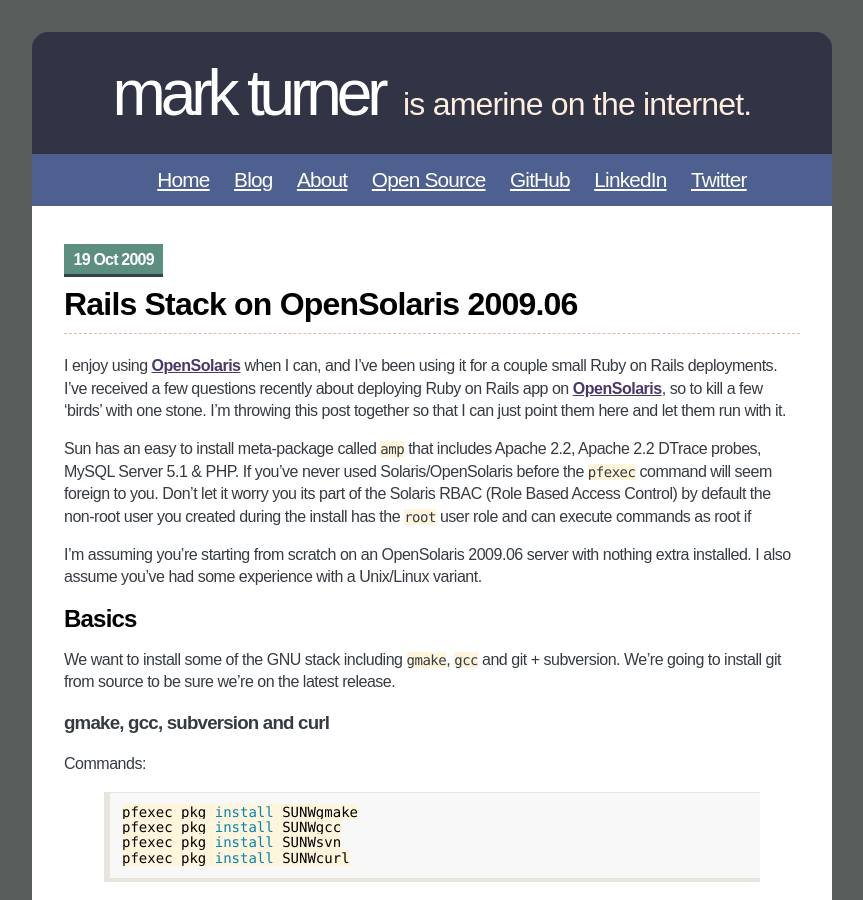
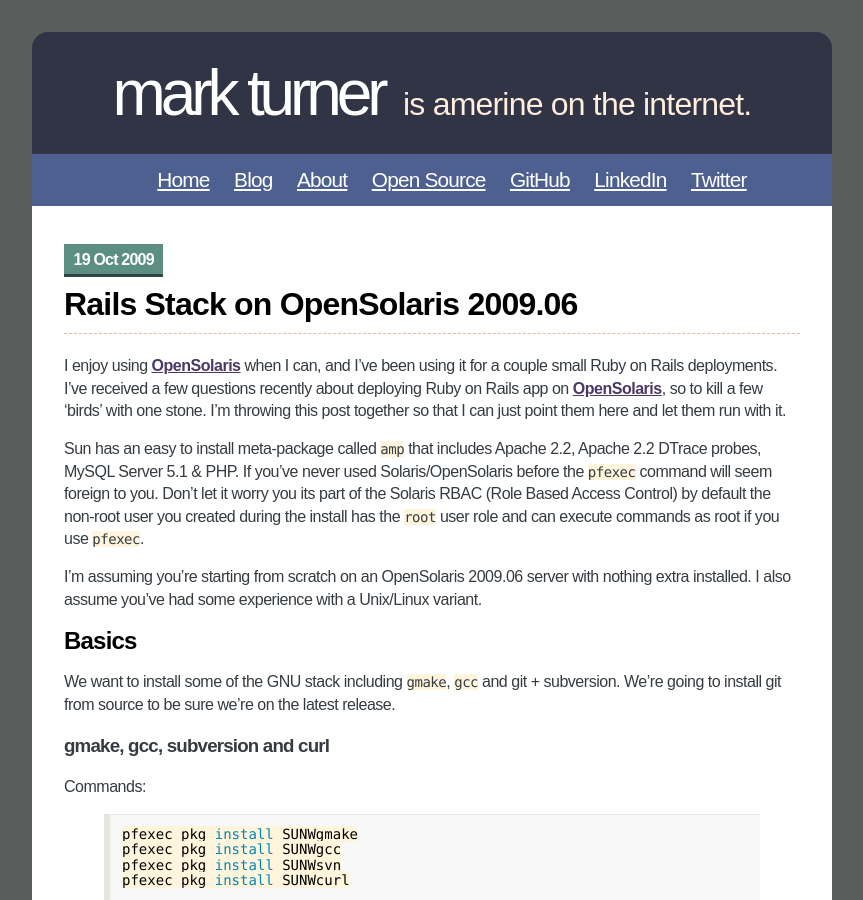
Before and after one commit to amerine/amerine.github.com, a Jekyll site: the page built from _posts/2009-10-19-rails-stack-on-opensolaris-2009.blog.markdown, in a window 1280 px wide and 900 px high. Shown: the whole window, without its empty margins (208-1071 px from the left). Built offline with Jekyll 4.4.1, drawn with Linux system fonts in a browser that asks for light colours; comment, search, counter and statistics services are not loaded.

Commit message:
forgot to end a paragraph. woops

```diff
--- a/_posts/2009-10-19-rails-stack-on-opensolaris-2009.blog.markdown
+++ b/_posts/2009-10-19-rails-stack-on-opensolaris-2009.blog.markdown
@@ -4,7 +4,7 @@
 ---
 I enjoy using [OpenSolaris](http://opensolaris.org) when I can, and I've been using it for a couple small Ruby on Rails deployments. I've received a few questions recently about deploying Ruby on Rails app on [OpenSolaris](http://opensolaris.org), so to kill a few 'birds' with one stone. I'm throwing this post together so that I can just point them here and let them run with it.
 
-Sun has an easy to install meta-package called `amp` that includes Apache 2.2, Apache 2.2 DTrace probes, MySQL Server 5.1 & PHP. If you've never used Solaris/OpenSolaris before the `pfexec` command will seem foreign to you. Don't let it worry you its part of the Solaris RBAC (Role Based Access Control) by default the non-root user you created during the install has the `root` user role and can execute commands as root if
+Sun has an easy to install meta-package called `amp` that includes Apache 2.2, Apache 2.2 DTrace probes, MySQL Server 5.1 & PHP. If you've never used Solaris/OpenSolaris before the `pfexec` command will seem foreign to you. Don't let it worry you its part of the Solaris RBAC (Role Based Access Control) by default the non-root user you created during the install has the `root` user role and can execute commands as root if you use `pfexec`.
 
 I'm assuming you're starting from scratch on an OpenSolaris 2009.06 server with nothing extra installed. I also assume you've had some experience with a Unix/Linux variant.
 
```
